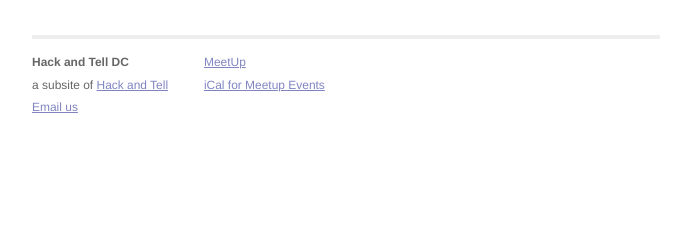
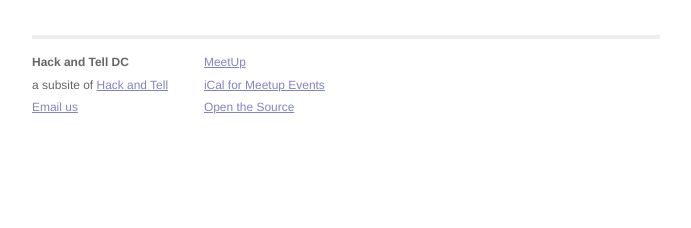
Before and after one commit to dchackandtell/dchackandtell.github.io, a Jekyll site: the page built from index.html, in a window 1280 px wide. Shown: the part 714-942 px from the top of the page, without its empty margins (294-985 px from the left). Built offline with Jekyll 4.4.1, drawn with Linux system fonts in a browser that asks for light colours.

Commit message:
add repo link to site footer

```diff
--- a/_layouts/default.html
+++ b/_layouts/default.html
@@ -45,7 +45,8 @@
             <div class="contact">
               <p>
                 <a href="http://www.meetup.com/DC-Hack-and-Tell/">MeetUp</a><br />
-                <a href="http://api.meetup.com/DC-Hack-and-Tell/upcoming.ical">iCal for Meetup Events</a>
+                <a href="http://api.meetup.com/DC-Hack-and-Tell/upcoming.ical">iCal for Meetup Events</a><br />
+                <a href="https://github.com/dchackandtell/dchackandtell.github.io">Open the Source</a>
               </p>
             </div>
           </div>
```
